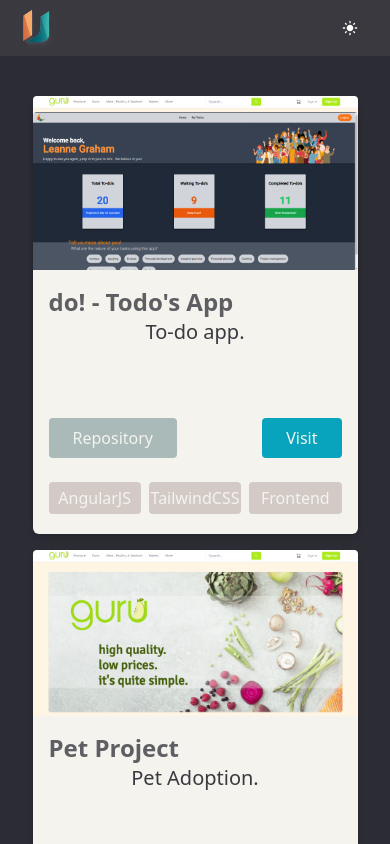
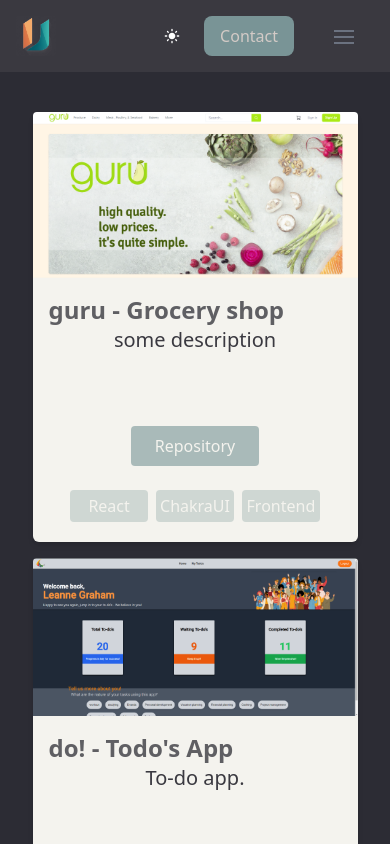
Before and after one commit to MayoNChip/myprotfolio, a Next.js app: page /projects in a window 390 px wide. Shown: the top 844 px of the page. Built offline with nearby package versions, Linux system fonts and the light colour scheme.

Commit message:
navbar responsiveness

```diff
--- a/app/layout.tsx
+++ b/app/layout.tsx
@@ -1,5 +1,5 @@
 "use client";
-import React from "react";
+import React, { useContext } from "react";
 import Container from "../components/Container";
 import Navbar from "../components/Navbar";
 import ThemeProvider from "../context/GlobalContext";
@@ -15,12 +15,10 @@ function layout({ children }: Props) {
 			<head />
 			<body>
 				<ThemeProvider>
-					<div className="flex flex-col min-h-fit">
+					<Container>
 						<Navbar />
-						{/* <Container> */}
 						{children}
-						{/* </Container> */}
-					</div>
+					</Container>
 				</ThemeProvider>
 			</body>
 		</html>
--- a/app/projects/_components/ProjectList.tsx
+++ b/app/projects/_components/ProjectList.tsx
@@ -39,12 +39,10 @@ function ProjectList() {
           Live
         </button>
       </div> */}
-			<div className="grid w-10/12 h-screen grid-flow-row grid-cols-1 grid-rows-1 gap-4 md:grid-cols-4 md:grid-rows-4">
-				{projects
-					//   .filter((project) => project.isLive === displayingLiveProjects)
-					.map((project) => {
-						return <ProjectCard key={project.title} {...project}></ProjectCard>;
-					})}
+			<div className="grid w-10/12 h-screen grid-flow-row grid-cols-1 gap-4 md:grid-cols-4 md:grid-rows-4">
+				{projects.map((project) => {
+					return <ProjectCard key={project.id} {...project}></ProjectCard>;
+				})}
 			</div>
 		</div>
 	);
--- a/components/Container.tsx
+++ b/components/Container.tsx
@@ -7,12 +7,14 @@ import { cn } from "../lib/utils";
 function Container({ children }: { children: ReactNode }) {
 	const { darkMode } = useContext(GlobalContext) as InitialContext;
 	return (
-		<>
-			<div
-				className={cn(darkMode ? "bg-dark-1" : "bg-light", "w-screen")}
-			></div>
-			<div className="flex w-10/12 m-auto">{children}</div>
-		</>
+		<div
+			className={cn(
+				darkMode ? "bg-black-1" : "bg-accent",
+				"flex flex-col w-full h-full m-auto transition-transform"
+			)}
+		>
+			{children}
+		</div>
 	);
 }
 
--- /dev/null
+++ b/components/HamburgerMenu.tsx
@@ -0,0 +1,39 @@
+"use client";
+
+import React from "react";
+import { cn } from "../lib/utils";
+
+function HamburgerMenu({ isOpen }: { isOpen: boolean }) {
+	return (
+		<div className="relative w-10 h-10 text-gray-500 bg-transparent focus:outline-none">
+			<div className="absolute block w-2 transform -translate-x-1/2 -translate-y-1/2 left-1/2 top-1/2">
+				{/* block absolute h-0.5 w-5 bg-current transform transition duration-500 ease-in-out" :class="{'rotate-45': open,' -translate-y-1.5': !open } */}
+				<span
+					aria-hidden="true"
+					className={cn(
+						isOpen ? "rotate-45" : "-translate-y-1.5",
+						"block absolute h-0.5 w-5 bg-current transform transition duration-500 ease-in-out"
+					)}
+				></span>
+				<span
+					aria-hidden="true"
+					className={cn(
+						isOpen && "opacity-0",
+						"block absolute h-0.5 w-5 bg-current transform transition duration-500 ease-in-out"
+					)}
+				></span>
+				<span
+					aria-hidden="true"
+					className={cn(
+						isOpen ? "-rotate-45" : "translate-y-1.5",
+						"block absolute h-0.5 w-5 bg-current transform transition duration-500 ease-in-out"
+					)}
+				></span>
+				{/* <span aria-hidden="true" className="block absolute  h-0.5 w-5   transform transition duration-500 ease-in-out" :class="{'opacity-0': open } "></span>
+            <span aria-hidden="true" className="block absolute  h-0.5 w-5  transform  transition duration-500 ease-in-out" :class="{'-rotate-45': open, ' translate-y-1.5': !open}"></span> */}
+			</div>
+		</div>
+	);
+}
+
+export default HamburgerMenu;
--- a/components/Navbar.tsx
+++ b/components/Navbar.tsx
@@ -1,26 +1,44 @@
+"use client";
 import Image from "next/image";
 import Link from "next/link";
-import React, { useContext } from "react";
+import React, { useContext, useState } from "react";
 import { InitialContext, GlobalContext } from "../context/GlobalContext";
 import logo from "../public/logoFinal.png";
 import { MdDarkMode } from "react-icons/md";
 import { MdLightMode } from "react-icons/md";
+import { GiHamburgerMenu } from "react-icons/gi";
+
+import HamburgerMenu from "./HamburgerMenu";
+import { cn } from "../lib/utils";
+import Bio from "./Bio";
 
 // TODO:
 // 1. Responsivness
 
 function Navbar() {
+	const [menuOpen, setMenuOpen] = useState(false);
 	const { darkMode, setDarkMode } = useContext(GlobalContext) as InitialContext;
 
 	const handleThemeChange = () => {
 		setDarkMode(darkMode ? false : true);
 	};
 
+	const toggleMenu = () => {
+		setMenuOpen(!menuOpen);
+	};
+
 	return (
+		<>
 			<div
-			className={`relative flex items-center w-full px-4 py-4 mx-auto my-auto h-5/6 shadow-middle justify-between ${
-				darkMode ? " bg-black-2" : "bg-light"
-			}`}
+				className={cn(
+					darkMode ? " bg-black-2" : "bg-light",
+					"relative flex items-center w-full"
+				)}
+			>
+				<div
+					className={cn(
+						"flex items-center w-full px-4 py-4 mx-auto my-auto h-5/6 shadow-middle justify-between transition-all"
+					)}
 				>
 					<div className="flex items-center h-6">
 						<Link
@@ -33,38 +51,84 @@ function Navbar() {
 						</Link>
 					</div>
 
-			<div className="flex items-center gap-6 px-4 w-fit ">
+					<div className="relative flex items-center gap-6 px-4 w-fit">
 						<button className="text-white" onClick={handleThemeChange}>
-					{!darkMode ? <MdDarkMode className="text-black" /> : <MdLightMode />}
+							{!darkMode ? (
+								<MdDarkMode className="text-black" />
+							) : (
+								<MdLightMode />
+							)}
 						</button>
+
 						<Link
-					className={`hidden text-semibold md:inline-block ${
-						!darkMode
-							? "text-black-1  hover:text-secondary active:text-main-dark"
-							: "text-light  hover:text-semi-light active:text-main-dark"
-					} `}
+							className={cn(
+								"active:text-main-dark hidden text-semibold md:block hover:text-secondary",
+								darkMode ? "text-semi-light " : " text-black-2"
+							)}
 							href="/aboutme"
 						>
 							About Me
 						</Link>
 						<Link
-					className={`hidden text-semibold md:inline-block ${
-						!darkMode
-							? "text-black-1  hover:text-secondary active:text-main-dark"
-							: "text-light  hover:text-semi-light active:text-main-dark"
-					} `}
+							className={cn(
+								"active:text-main-dark hidden text-semibold md:block hover:text-secondary",
+								darkMode ? "text-semi-light " : " text-black-2"
+							)}
 							href="/projects"
 						>
 							Projects
 						</Link>
 						<Link
-					className="hidden px-4 py-2 my-auto rounded-lg md:inline-block text-semibold hover:bg-accent bg-secondary hover:text-white text-black/70"
+							className={cn(
+								" px-4 py-2 my-auto rounded-lg md:inline-block text-semibold ",
+								darkMode
+									? "hover:bg-main/40 bg-secondary text-semi-light"
+									: "hover:bg-main-dark bg-main  text-semi-light"
+							)}
 							href="/contactme"
 						>
 							Contact
 						</Link>
+						<div className="md:hidden" onClick={toggleMenu}>
+							<HamburgerMenu isOpen={menuOpen} />
 						</div>
 					</div>
+				</div>
+			</div>
+			<div
+				className={cn(
+					menuOpen
+						? "animate-slideDown opacity-100"
+						: "animate-slideUp opacity-0 hidden",
+
+					darkMode ? " bg-black-2" : "bg-light",
+					"absolute md:hidden w-full top-16 z-20 transition-transform p-4 py-8 justify-center"
+				)}
+			>
+				<div className="flex flex-col items-center justify-center mx-auto space-y-12 text-xl w-fit">
+					<Link
+						className={cn(
+							"active:text-main-dark text-semibold md:block hover:text-secondary",
+							darkMode ? "text-semi-light " : " text-black-2"
+						)}
+						href="/aboutme"
+						onClick={toggleMenu}
+					>
+						About Me
+					</Link>
+					<Link
+						className={cn(
+							"active:text-main-dark text-semibold md:block hover:text-secondary",
+							darkMode ? "text-semi-light " : " text-black-2"
+						)}
+						href="/projects"
+						onClick={toggleMenu}
+					>
+						Projects
+					</Link>
+				</div>
+			</div>
+		</>
 	);
 }
 
--- a/components/ProjectCard.tsx
+++ b/components/ProjectCard.tsx
@@ -32,7 +32,6 @@ function ProjectCard(project: project) {
 
 					<div className="flex flex-col items-center  w-full min-h-[200px]">
 						<div className="min-h-[100px]">
-							{" "}
 							<h1
 								className={cn(
 									darkMode ? "text-black-2" : "text-black-1",
@@ -42,7 +41,15 @@ function ProjectCard(project: project) {
 								{project.description}
 							</h1>
 						</div>
-						<div className="flex justify-between w-full">
+						<div
+							className={cn(
+								!project.app_url || !project.repository_url
+									? "justify-center"
+									: "justify-between",
+								"flex w-full"
+							)}
+						>
+							{project.repository_url && (
 								<Link
 									href={project.repository_url}
 									target="_blank"
@@ -55,7 +62,8 @@ function ProjectCard(project: project) {
 								>
 									Repository
 								</Link>
-							{project.isLive && (
+							)}
+							{project.app_url && (
 								<Link
 									href={project.app_url}
 									target="_blank"
@@ -77,13 +85,11 @@ function ProjectCard(project: project) {
 									<div
 										key={tag}
 										className={cn(
-											darkMode ? " bg-semi-light" : "bg-main-dark/50",
+											darkMode ? " bg-secondary/30" : "bg-main-dark/50",
 											"flex items-center justify-center px-1 py-1 rounded cursor-default"
 										)}
 									>
-										<p className="text-accent whitespace-nowrap w-fit ">
-											{tag}
-										</p>
+										<p className=" text-light whitespace-nowrap w-fit">{tag}</p>
 									</div>
 								);
 							})}
--- a/lib/projects.ts
+++ b/lib/projects.ts
@@ -3,44 +3,36 @@ import ChatAppImage from "../public/angularTodos.png";
 import DebateItImage from "../public/debateit.png";
 import { StaticImageData } from "next/image";
 
-type Project =
-	| {
-			title: string;
-			description: string;
-			tags: string[];
-			app_url: string;
-			repository_url: string;
-			image: StaticImageData;
-			isLive: true;
-	  }
-	| {
-			title: string;
-			description: string;
-			tags: string[];
-			repository_url: string;
-			image: StaticImageData;
-			isLive: false;
-	  };
+type Project = {
+	id: number;
+	title: string;
+	description: string;
+	tags: string[];
+	app_url?: string;
+	repository_url?: string;
+	image: StaticImageData;
+};
 
 export const projects: Project[] = [
 	{
+		id: 1,
 		title: "guru - Grocery shop",
 		description: "some description",
 		tags: ["React", "ChakraUI", "Frontend"],
 		repository_url: "https://github.com/MayoNChip/group-project-frontend",
 		image: guruImage,
-		isLive: false,
 	},
 	{
+		id: 2,
 		title: "do! - Todo's App",
 		description: "To-do app.",
 		tags: ["AngularJS", "TailwindCSS", "Frontend"],
 		repository_url: "https://github.com/MayoNChip/angular-todoapp",
 		app_url: "https://angular-todoapp-idoc.vercel.app/",
 		image: ChatAppImage,
-		isLive: true,
 	},
 	{
+		id: 3,
 		title: "Pet Project",
 		description: "Pet Adoption.",
 		tags: ["React", "Frontend", "Backend", "ChakraUI", "MongoDB", "Express"],
@@ -48,16 +40,15 @@ export const projects: Project[] = [
 		repository_url:
 			"https://github.com/MayoNChip/full-stack-pet-adoption-MayoNChip",
 		image: guruImage,
-		isLive: true,
 	},
 	{
+		id: 4,
 		title: "Debate It",
 		description: "some description",
 		tags: ["AngularJS", "TailwindCSS", "Full Stack"],
 		app_url: "http://www.google.com",
 		repository_url: "",
 		image: DebateItImage,
-		isLive: true,
 	},
 ];
 
--- a/package.json
+++ b/package.json
@@ -20,7 +20,7 @@
 		"nodemailer": "^6.9.7",
 		"react": "18.2.0",
 		"react-dom": "18.2.0",
-		"react-icons": "^4.7.1",
+		"react-icons": "^4.11.0",
 		"tailwind-merge": "^2.0.0",
 		"typescript": "4.9.4",
 		"zod": "^3.20.2"
--- a/styles/globals.css
+++ b/styles/globals.css
@@ -5,7 +5,3 @@
 .pause-animations:hover * {
 	animation-play-state: paused;
 }
-
-body {
-	@apply bg-black-1;
-}
--- a/tailwind.config.js
+++ b/tailwind.config.js
@@ -21,6 +21,8 @@ module.exports = {
 				marquee: "marquee 25s linear infinite",
 				marquee2: "marquee2 25s linear infinite",
 				"animation-pause": "animation-play-state: paused",
+				slideDown: "slideDown 300ms ease-out",
+				slideUp: "slideUp 300ms ease-out",
 			},
 			keyframes: {
 				marquee: {
@@ -31,6 +33,14 @@ module.exports = {
 					"0%": { transform: "translateX(100%)" },
 					"100%": { transform: "translateX(0%)" },
 				},
+				slideDown: {
+					"0%": { opacity: "0", transform: "translateY(-10%)" },
+					"100%": { opacity: "1", transform: "translateY(0)" },
+				},
+				slideUp: {
+					"0%": { opacity: "1", transform: "translateY(0)" },
+					"100%": { opacity: "0", transform: "translateY(-10%)" },
+				},
 			},
 		},
 	},
```
Also changed, not shown: 1 other file (tests, documents, lock files or other folders). Lines whose indentation alone changed are shown as unchanged.
